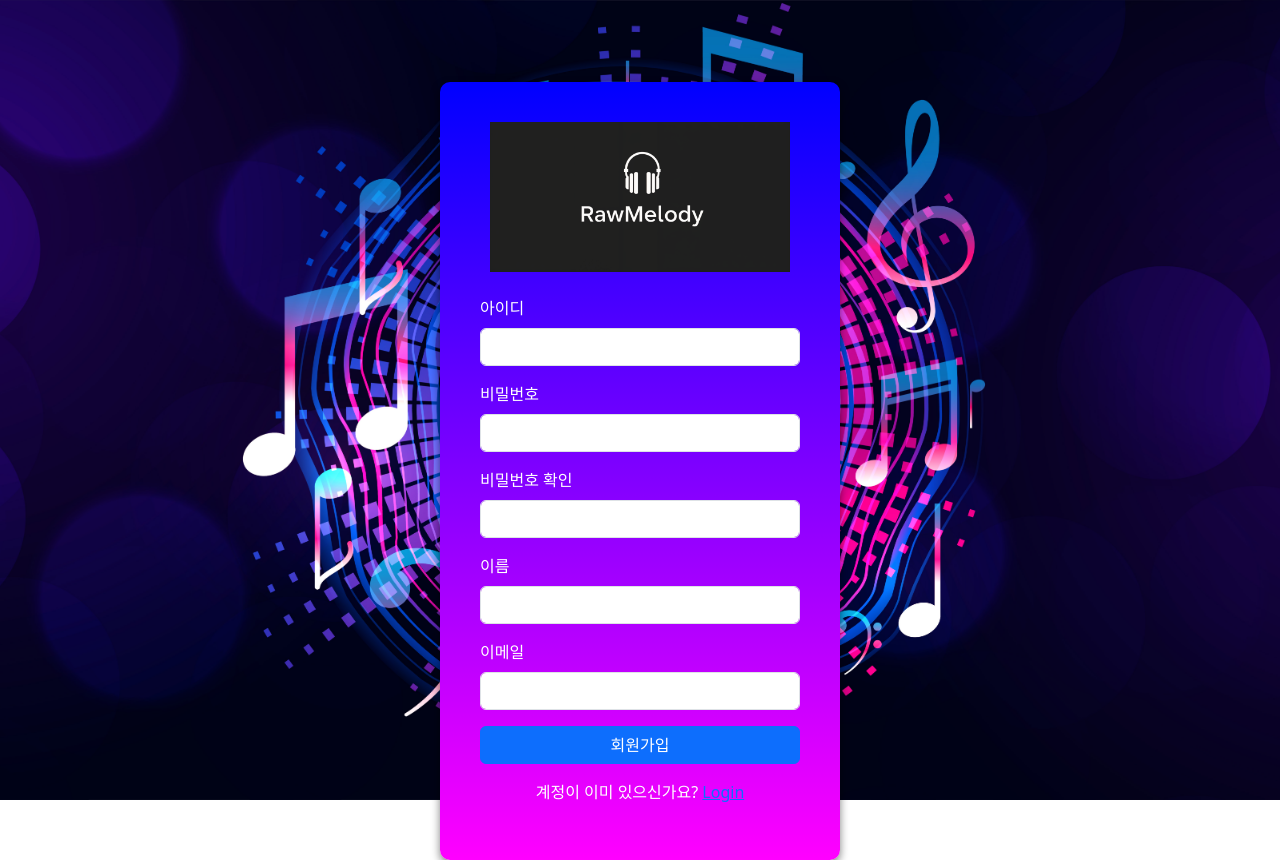
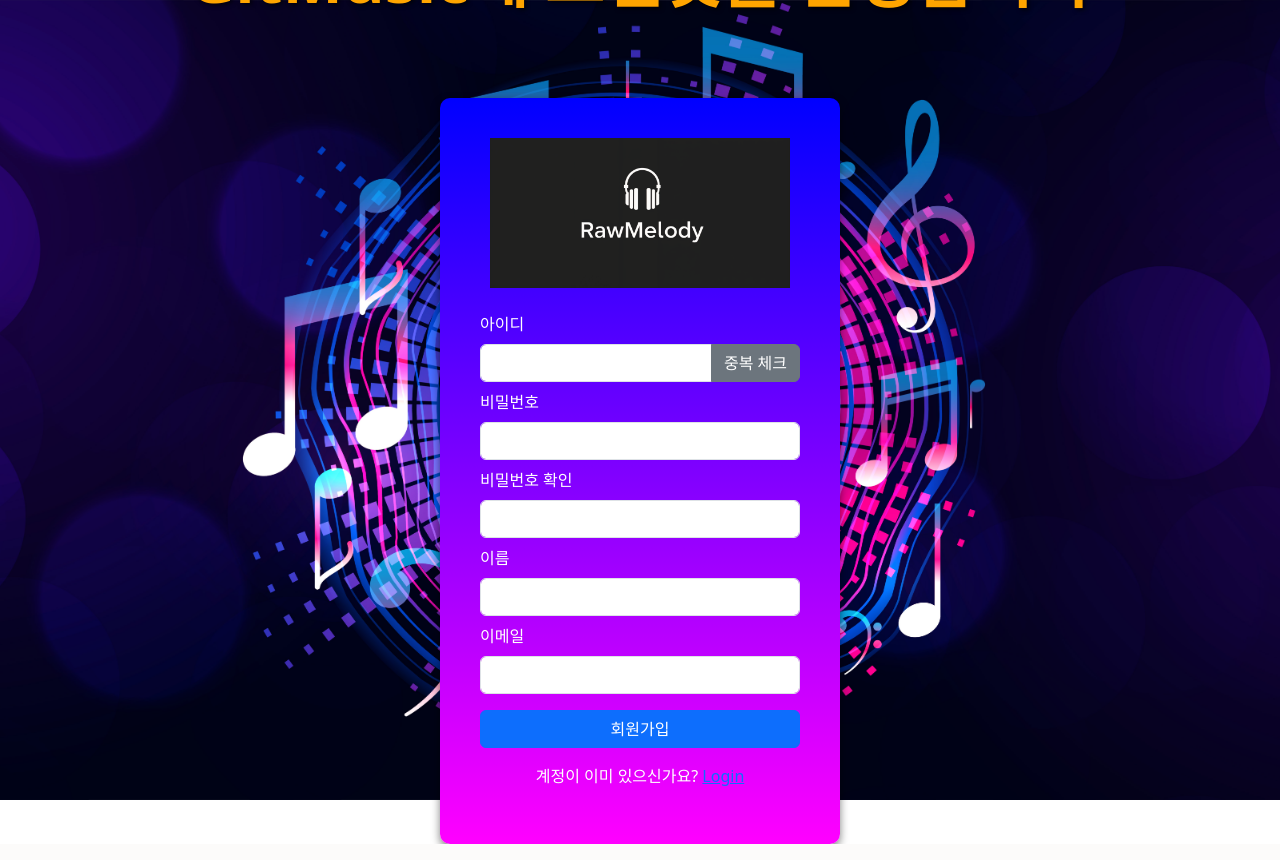
Before and after one commit to evollivia/ppp, a FastAPI app: page /member/signup in a window 1280 px wide. Run offline with FastAPI, Linux system fonts and the light colour scheme; some libraries are stand-ins or nearby versions.

Commit message:
아이디 중복체크 구현 메인 메세지 사이즈 자동조절 구현

```diff
--- a/app/router/member.py
+++ b/app/router/member.py
@@ -4,6 +4,7 @@
 from starlette.templating import Jinja2Templates
 
 from app.dbfactory import get_db
+from app.model.member import Member
 from app.schema.member import NewMember
 from app.service.member import MemberService
 
@@ -93,3 +94,9 @@
     except Exception as ex:
         print(f'▷▷▷ myinfo 오류 발생: {str(ex)}')
         return RedirectResponse(url='/member/error', status_code=303)
+
+
+@member_router.get('/check_userid')
+async def check_userid(userid: str, db: Session = Depends(get_db)):
+    user_exists = db.query(Member).filter(Member.userid == userid).first()
+    return {"exists": user_exists is not None}
--- a/views/templates/include/style.html
+++ b/views/templates/include/style.html
@@ -44,7 +44,10 @@
         box-shadow: 0 4px 8px rgba(0, 0, 0, 0.5);
         width: 100%;
         max-width: 400px;
-        margin: 30px;
+        margin: 25px;
+    }
+    .form-control {
+        border-radius: 0;
     }
 
     .logo {
@@ -55,9 +58,10 @@
         text-align: center;
         color: orange;
         margin-bottom: 30px;
-        font-size: 4rem;
+        font-size: clamp(2rem, 6vw, 4rem);
         font-weight: bold;
         text-shadow: 2px 2px 4px rgba(0, 0, 0, 0.7);
+        white-space: nowrap;
     }
 
     .error {
--- a/views/templates/member/login.html
+++ b/views/templates/member/login.html
@@ -9,7 +9,7 @@
 {% block main %}
 <main class="background">
   <div class="welcome-message">
-    <p>RawMelody에 오신것을 환영합니다</p>
+    <p>GitMusic에 오신것을 환영합니다</p>
   </div>
   <div class="login-container">
     <div class="text-center mb-4">
--- a/views/templates/member/signup.html
+++ b/views/templates/member/signup.html
@@ -10,26 +10,30 @@
 {% block main %}
   <main class="background">
     <div class="welcome-message">
-      <p>RawMelody에 오신것을 환영합니다</p>
+      <p>GitMusic에 오신것을 환영합니다</p>
     </div>
     <div class="signup-container">
       <div class="text-center mb-4">
         <img src="/static/img/logo.png" alt="로고" class="logo">
       </div>
       <form name="joinfrm" id="joinfrm">
-        <div class="mb-3">
+        <div class="mb-2">
           <label for="userid" class="form-label">아이디</label>
-          <input type="text" class="form-control" name="userid" id="userid" required>
+            <div class="input-group">
+                <input type="text" class="form-control" name="userid" id="userid" required>
+                <button type="button" id="checkUserIdBtn" class="btn btn-secondary">중복 체크</button>
+            </div>
+            <div id="userid-feedback" class="invalid-feedback"></div>
         </div>
-        <div class="mb-3">
+        <div class="mb-2">
           <label for="passwd" class="form-label">비밀번호</label>
           <input type="password" class="form-control" name="passwd" id="passwd" required>
         </div>
-        <div class="mb-3">
+        <div class="mb-2">
           <label for="repasswd" class="form-label">비밀번호 확인</label>
           <input type="password" class="form-control" name="repasswd" id="repasswd" required>
         </div>
-        <div class="mb-3">
+        <div class="mb-2">
           <label for="name" class="form-label">이름</label>
           <input type="text" class="form-control" name="name" id="name" required>
         </div>
@@ -51,6 +55,41 @@
 <script>
   let joinbtn = document.querySelector('#joinbtn');
   let joinfrm = document.querySelector('#joinfrm');
+  let checkUserIdBtn = document.querySelector('#checkUserIdBtn');
+  let useridInput = document.querySelector('#userid');
+  let useridFeedback = document.querySelector('#userid-feedback');
+  let isChecked = false;
+
+  let checkUserId = async (userid) => {
+      try {
+          let response = await fetch(`/member/check_userid?userid=${userid}`);
+          let data = await response.json();
+          return data.exists;
+      } catch (error) {
+          console.error('Error checking userid:', error);
+          return true; // 오류 발생 시 중복으로 간주
+      }
+  };
+
+  checkUserIdBtn.addEventListener('click', async () => {
+      if (useridInput.value === '') {
+          alert('아이디를 입력하세요.');
+          return;
+      }
+
+      let isDuplicate = await checkUserId(useridInput.value);
+      if (isDuplicate) {
+          useridInput.classList.add('is-invalid');
+          useridFeedback.textContent = alert('이미 사용 중인 아이디입니다.');
+          isChecked = false; // 중복된 경우 회원가입을 막음
+      } else {
+          useridInput.classList.remove('is-invalid');
+          useridFeedback.textContent = alert('사용 가능한 아이디입니다.');
+          useridInput.classList.add('is-valid');
+          isChecked = true;
+      }
+  });
+
 
   let checkjoinfrm = (frm) => {
     if(frm.userid.value === ''){
@@ -98,6 +137,11 @@
   }
 
   joinbtn.addEventListener('click', () => {
+      if (!isChecked) {
+          alert('아이디 중복 체크를 먼저 수행해주세요.');
+          return;
+      }
+
     if(!checkjoinfrm(joinfrm)) return;
 
     const formData = new FormData(joinfrm);
```
